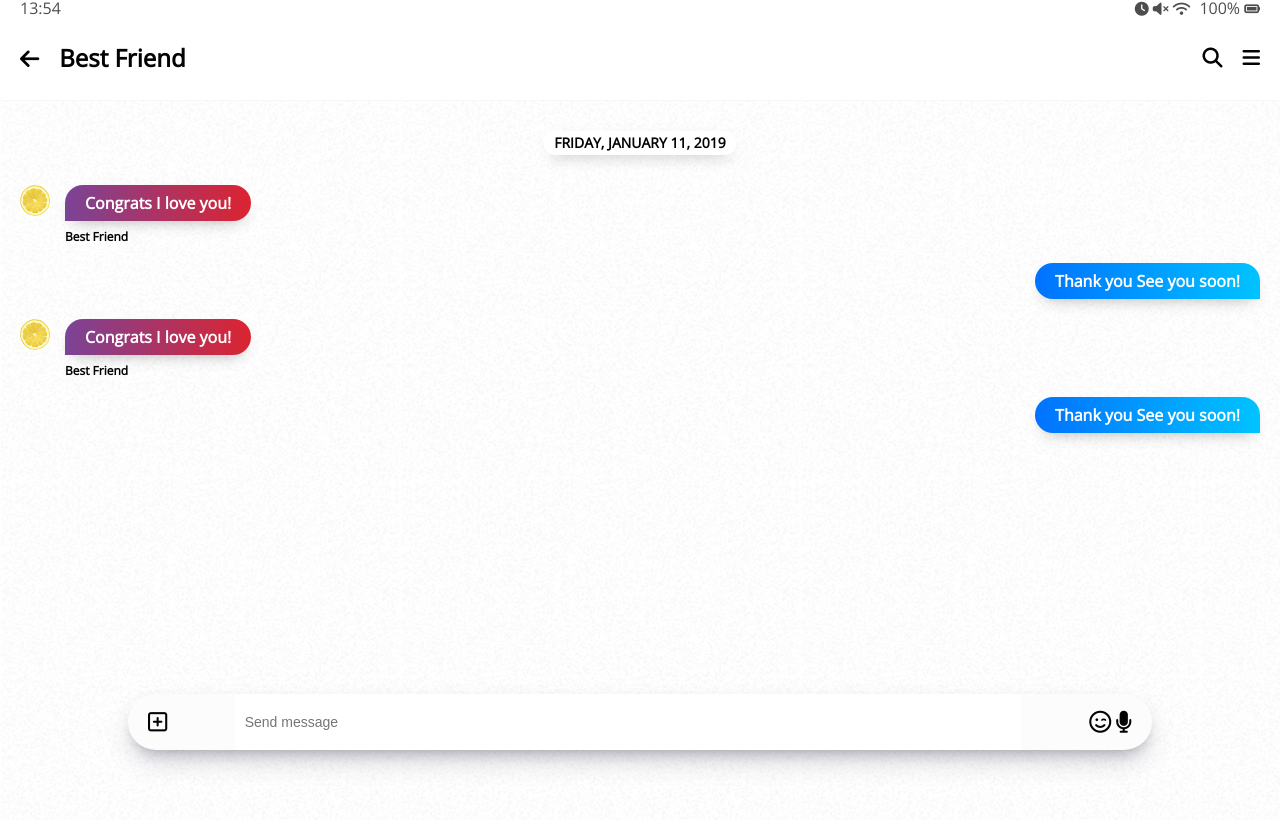
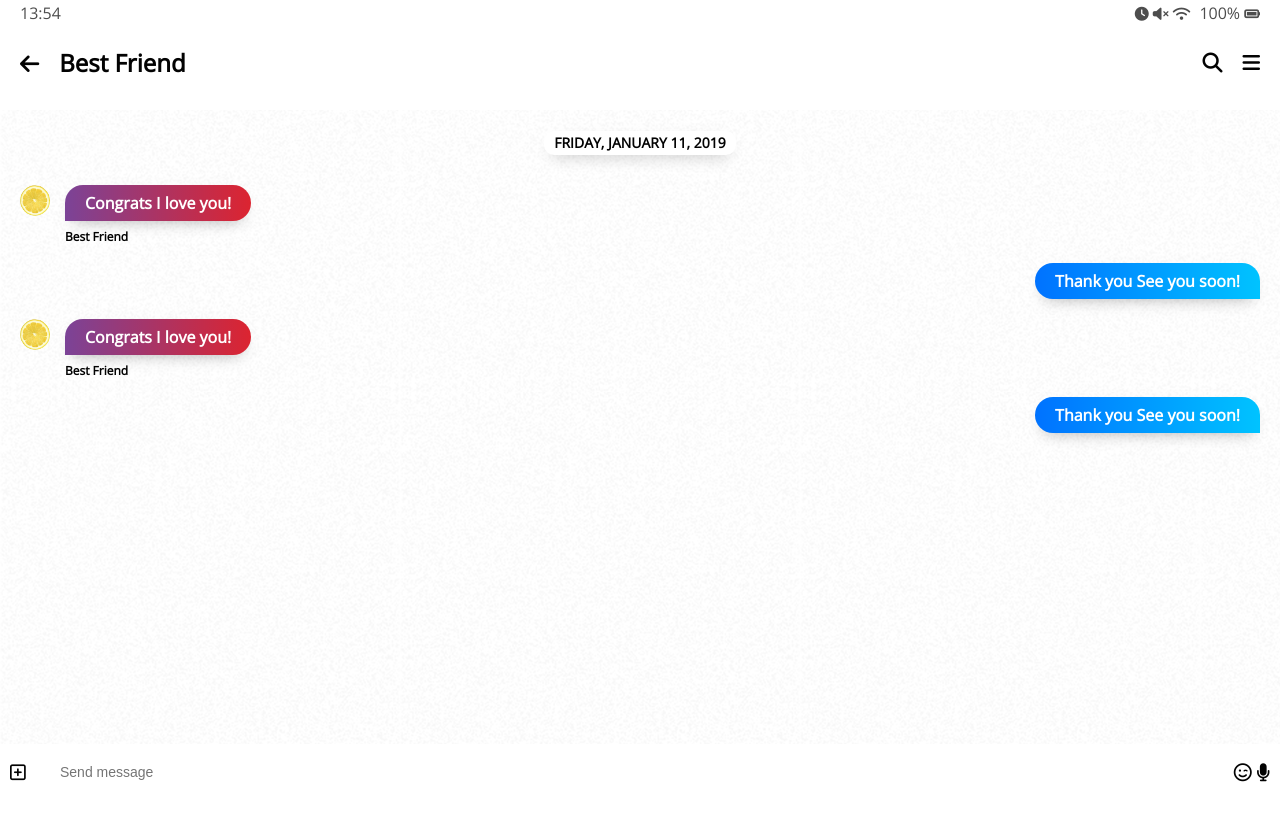
Before and after one commit to fhmw13/kakao-clone-2.0, a plain HTML site: page chat.html in a window 1280 px wide. Drawn offline with nearby package versions, Linux system fonts and the light colour scheme.

Commit message:
finished crazy thing
Next Message Animation

```diff
--- a/chat.html
+++ b/chat.html
@@ -12,6 +12,8 @@
     <title>Setting | KaKao Clone</title>
   </head>
   <body class="chats-body">
+    <div class="header-wrapper">
+
       <div class="status-bar">
         <div class="status-bar__column">
           <span class="status-bar__clock">13:54</span>
@@ -40,6 +42,7 @@
           </span>
         </div>
       </header>
+    </div>
       <main class="chat-screen">
       <ul class="chat__messages">
         <span class="chat__timestamp">Friday, January 11, 2019</span>
@@ -79,18 +82,17 @@
         </li>
       </ul>
     </main>
-    <div class="chat__write">
-      <div class="chat__write-column">
-        <i class="far fa-plus-square"></i>
-      </div>
-      <div class="chat__write-column">
+    <div class="chat__write--container">
       <input
+      class="chat__write"
         type="text"
         placeholder="Send message"
         class="chat__write-input"
       />
+      <div class="chat__icon-left chat__icon">
+        <i class="far fa-plus-square"></i>
       </div>
-      <div class="chat__write-column">
+      <div class="chat__icon-right chat__icon">
         <span class="chat__write-icon"><i class="far fa-smile-wink"></i></span
         >
         <span class="chat__write-icon"><i class="fas fa-microphone"></i></span>
--- a/css/chat.css
+++ b/css/chat.css
@@ -1,5 +1,14 @@
+.header-wrapper {
+    position: fixed;
+    top: 0px;
+    width: 100%;
+    padding: 5px 0px;
+    background-color: white;
+}
+
 .chats-body {
-    padding: 0;
+    padding: 10px 0px;
+    padding-top: 100px;
 }
 
 .chats-body .header,
@@ -7,25 +16,60 @@
     padding: 0px 20px;
 }
 
-.chat-screen{
+.chats-body{
     background-image:url("../images/chatbng.png");
     min-height: 100vh;
 }
 
-.chat__write {
+.chat__write--container {
 position: fixed;
-bottom: 50px;
-width: 80%;
+bottom: 0px;
 margin: 0 auto;
 left: 0;
 right: 0;
 display: flex;
 justify-content: space-between;
 align-items: center;
-background-color: #fcfcfc;
-padding: 0px 20px;
-border-radius: 40px;
-box-shadow: 0 13px 27px -5px rgba(50,50,93,.25), 0 8px 16px -8px rgba(0,0,0,.3), 0 -6px 16px -6px rgba(0,0,0,.025);
+width: 100%;
+}
+
+.chat__icon-left {
+    position: absolute;
+    left: 10px;
+}
+
+.chat__icon-right {
+    position: absolute;
+    right: 10px;
+}
+
+.chat__write {
+    margin: 0 auto;
+    bottom: 0px;
+    width: 100%;
+    border-radius: 0;
+    padding: 20px 60px;
+    width: 100%;
+    border: none;
+    font-size: 14px;
+    transition: width 0.5s ease-in-out, border-radius 0.5s ease-in-out, transform 0.5s ease-in-out;
+}
+
+.chat__write:focus {
+    outline: none;
+    width: 80%;
+    transform: translateY(-100px);
+    border-radius: 40px;
+    box-shadow: 0 13px 27px -5px rgba(50,50,93,.25), 0 8px 16px -8px rgba(0,0,0,.3), 0 -6px 16px -6px rgba(0,0,0,.025);
+}
+
+.chat__icon {
+    font-size: 18px;
+    transition: opacity 0.3s ease-in-out;
+}
+
+.chat__write:focus ~ .chat__icon {
+    opacity: 0;
 }
 
 .chat__write i {
@@ -37,15 +81,8 @@ box-shadow: 0 13px 27px -5px rgba(50,50,93,.25), 0 8px 16px -8px rgba(0,0,0,.3),
 }
 
 .chat__write-column input {
-    padding: 20px 10px;
-    width: 100%;
-    border: none;
-    font-size: 14px;
 }
 
-.chat__write-column input:focus {
-    outline: none;
-}
 
 .chat-screen .chat__messages {
     border-top: 1px solid #f7f7f7;
```
Lines whose indentation alone changed are shown as unchanged.
